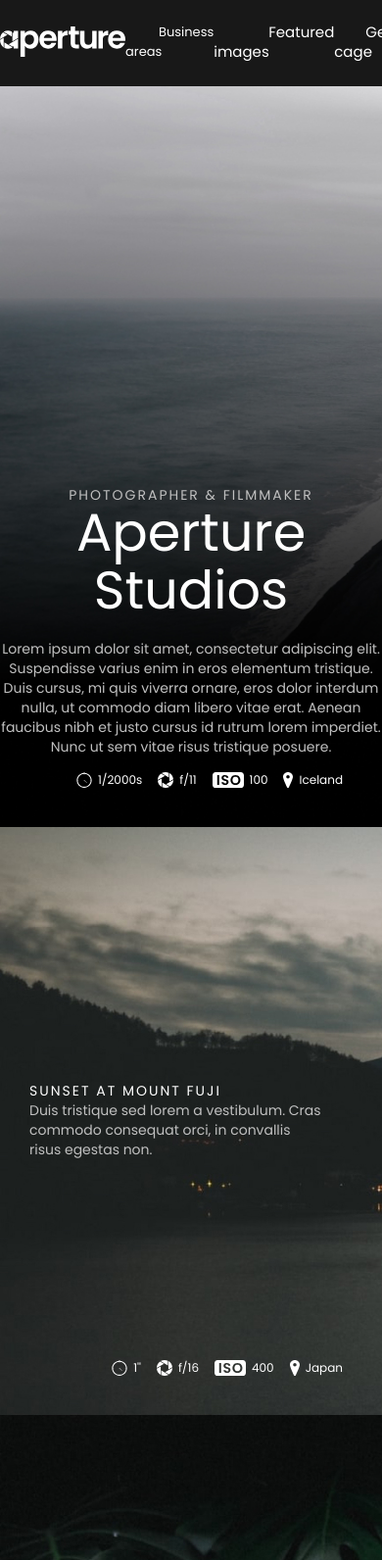
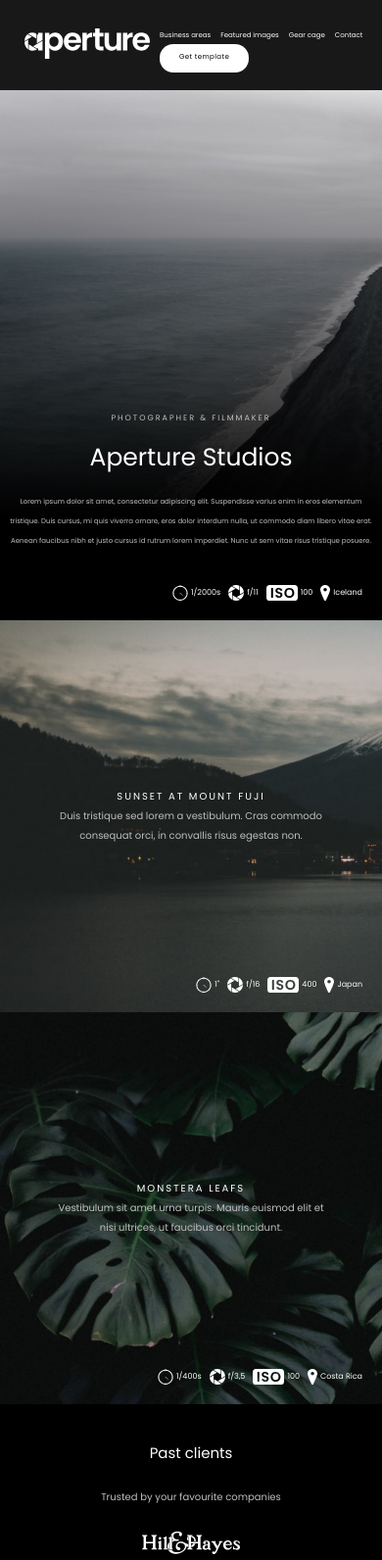
Before and after one commit to impos1ble/aperture, a plain HTML site: page index.html in a window 390 px wide. Shown: the top 1592 px of the page at 98% size. Drawn offline with Linux system fonts and the light colour scheme.

Commit message:
add media

```diff
--- a/css/media.css
+++ b/css/media.css
@@ -1,17 +1,174 @@
-@media screen and (max-width: 360px) {
-
-}
-@media screen and (max-width: 428px) {
-    .main-section{
-
+@media screen and (max-width: 1215px) {
+    .header-container{
+        margin: 0px 10px;
     }
 }
-@media screen and (max-width: 768px) {
-
-}
-@media screen and (max-width:850px) {
-    .navbar{
-    margin-right: 7px;
-    font-size: 7px;
+@media screen and (max-width: 849px) {
+    .header-container{
+        margin: 0px 5px;
+    }
+    .navbar-business, .navbar-featured, .navbar-gear, .navbar-contact, .navbar-get{
+    margin-left: 10px;
+    font-size: 10px;
+    }
+    .main-p{
+        font-size: 9px;
+        margin: 0px 5px;
+    }
+    h1{
+        font-size: 35px;
+    }
+    .subtitle{
+        font-size: 10px;
+    }
+    .fixed-location{
+        right: 30px;
+        bottom: 30px;
+    }
+    .fixed-location li{
+        margin-left: 8px;
+        font-size: 8px;
+    }
+    .fixed-location li:before{
+        margin-right: 3px;
+    }
+    .clients h3{
+        font-size: 25px;
+    }
+    .clients p{
+        font-size: 15px;
+    }
+    .clients a{
+        max-width: 90px;
+    }
+    .need-help h3{
+        font-size: 25px;
+    }
+    .need-help p{
+        font-size: 15px;
+    }
+    .get{
+        font-size: 12px;
     }
 }
+@media screen and (max-width: 553px) {
+    .main-section{
+        height: calc(75vh - 83px);
+    }
+    .navbar-business, .navbar-featured, .navbar-gear, .navbar-contact, .navbar-get{
+        margin-left: 5px;
+        font-size: 7px;
+    }
+    .main-section h1{
+        padding-bottom: 5px;
+    }
+    .main-p{
+        font-size: 7px;
+    }
+    .fixed-location{
+        right: 20px;
+        bottom: 20px;
+    }
+    .fixed-location li{
+        margin-left: 8px;
+        font-size: 8px;
+    }
+    .fixed-location li:before{
+        margin-right: 3px;
+    }
+    .sunset .sub-container, .monstera .sub-container, .star .sub-container{
+        margin-right: 30px;
+        margin: auto;
+        text-align: center;
+    }
+    .sunset{
+        min-height: 400px;
+    }
+    .monstera{
+        min-height: 400px;
+    }
+    .star{
+        min-height: 400px;
+    }
+    .sub-container h4,.sub-container p{
+        font-size: 10px;
+    }
+    .clients h3{
+        font-size: 15px;
+        margin-bottom: 8px;
+    }
+    .clients p{
+        font-size: 10px;
+        margin-bottom: 20px;
+    }
+    .clients a{
+        max-width: 70px;
+    }
+    .container-need{
+        padding: 60px 0px 50px;
+    }
+    .need-help h3{
+        font-size: 15px;
+        padding-bottom: 8px;
+    }
+    .need-help p{
+        font-size: 10px;
+        padding-bottom: 11px;
+    }
+    .get{
+        font-size: 10px;
+    }
+}
+@media screen and (max-width: 431px) {
+    .main-section{
+        height: calc(75vh - 83px);
+    }
+    .header-container img{
+        margin-left: 20px;
+    }
+    .navbar{
+        display: flex;
+        flex-wrap: wrap;
+    }
+    .navbar-business, .navbar-featured, .navbar-gear, .navbar-contact, .navbar-get{
+        margin-left: 10px;
+    }
+    h1{
+        font-size: 25px;
+    }
+    .subtitle{
+        font-size: 8px;
+    }
+    .sunset .sub-container{
+        margin: auto;
+        text-align: center;
+    }
+    .clients-container{
+        padding: 30px 0 20px;
+    }
+    .icons-clients{
+       flex-direction: column;
+    }
+    .clients a{
+        max-width: 100px;
+        margin-bottom: 30px;
+    }
+    .need-help h3{
+        font-size: 12px;
+        padding-bottom: 5px;
+        line-height: 21px;
+    }
+    .need-help p{
+        font-size: 8px;
+        padding-bottom: 6px;
+        line-height: 15px;
+    }
+    .get{
+        font-size: 8px;
+    }
+}
+@media screen and (max-width: 320px) {
+    .main-section{
+        height: calc(90vh - 40px);
+    }
+}
```
